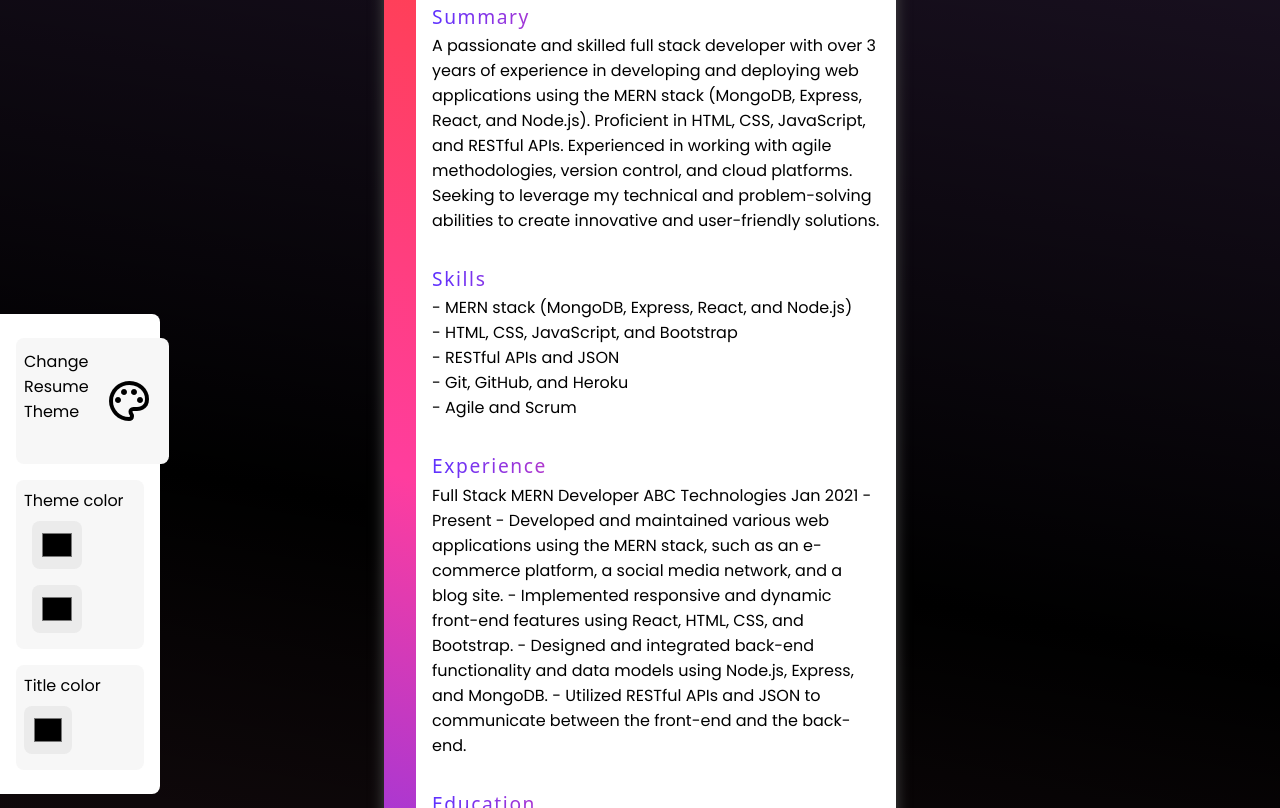
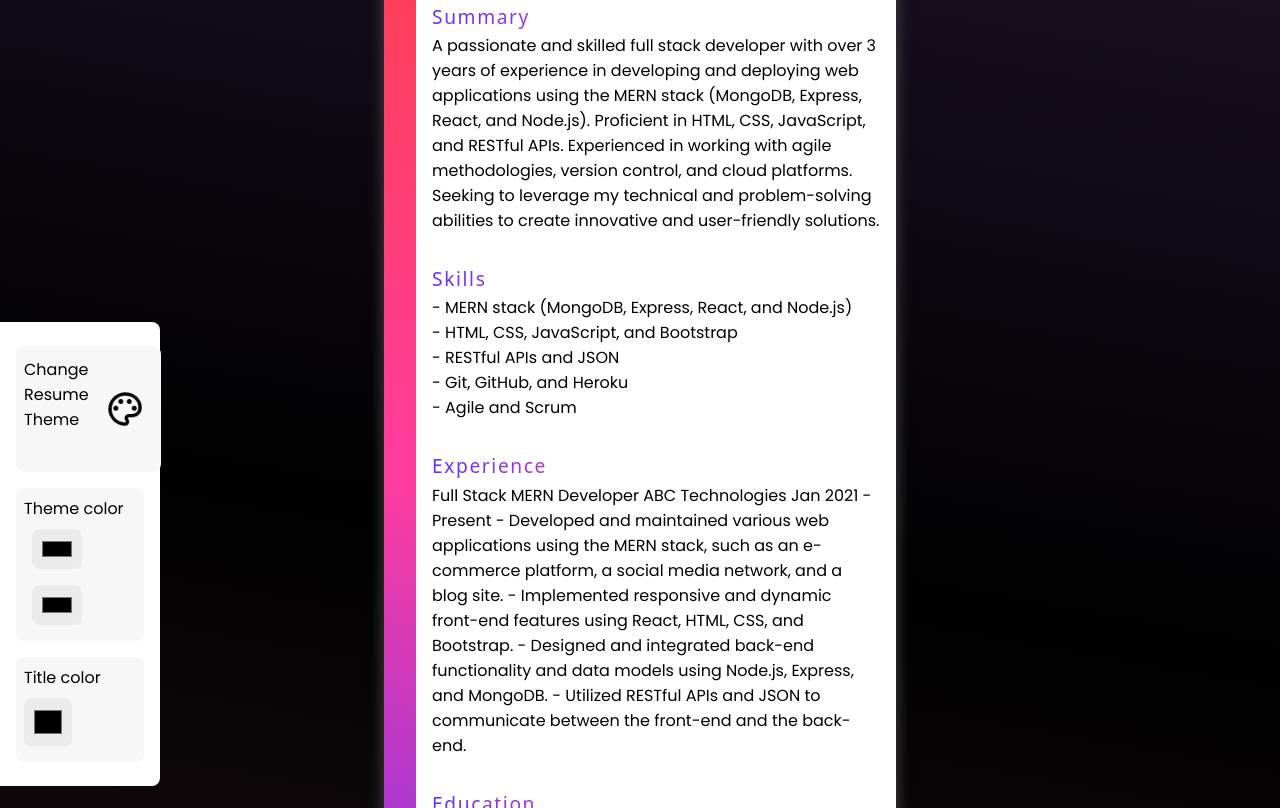
Before and after one commit to shahabuddin135/hackathon, a website: page index.html in a window 1280 px wide. Shown: the part 2846-3654 px from the top of the page. Drawn offline with Linux system fonts and the light colour scheme.

Commit message:
small changes

```diff
--- a/index.html
+++ b/index.html
@@ -2,7 +2,6 @@
 <html lang="en">
 
 <head>
-
 
     <link rel="preconnect" href="https://fonts.googleapis.com">
     <link rel="preconnect" href="https://fonts.gstatic.com" crossorigin>
@@ -31,7 +30,7 @@
         <div class="main-input-form">
             <header class="cv-header">
                 <section class="header-sidebar-right">
-                    <img class="profile-picture" src="profile-pictures/Photoroom-20240608_032753.png">
+                    <img class="profile-picture" src="assets/profile.png">
                 </section>
                 <section class="header-sidebar-left">
 
@@ -133,7 +132,7 @@
                 </label>
             </div>
 
-            <div>
+            <div style="display: flex; justify-content: center; align-items: center;">
                 <label for="theme"> Title color
                     <input type="color" name="title-color" id="title-color">
                 </label>
@@ -213,9 +212,8 @@
         </div>
 
     </section>
-
+    <script src="https://cdnjs.cloudflare.com/ajax/libs/html2pdf.js/0.9.3/html2pdf.bundle.min.js"></script>
     <script src="./src/scripts/main.js"></script>
-
 </body>
 
 </html>
--- a/package.json
+++ b/package.json
@@ -10,7 +10,10 @@
   "license": "ISC",
   "description": "",
   "dependencies": {
+    "file-saver": "^2.0.5",
+    "filesaver": "^0.0.13",
     "html2canvas": "^1.4.1",
+    "html2pdf.js": "^0.9.0",
     "jspdf": "^2.5.1"
   }
 }
--- a/src/styles/style.css
+++ b/src/styles/style.css
@@ -287,8 +287,8 @@ textarea{
 #theme1,
 #theme2,
 #color{
-    border: solid 1 px black;
-    height: 3rem;
+
+    height: 5vh;
     margin: 0.5rem;
 }
 
```
Also changed, not shown: src/scripts/main.js (+40 -0 lines), src/scripts/main.ts (+50 -0 lines), 1 other file.
